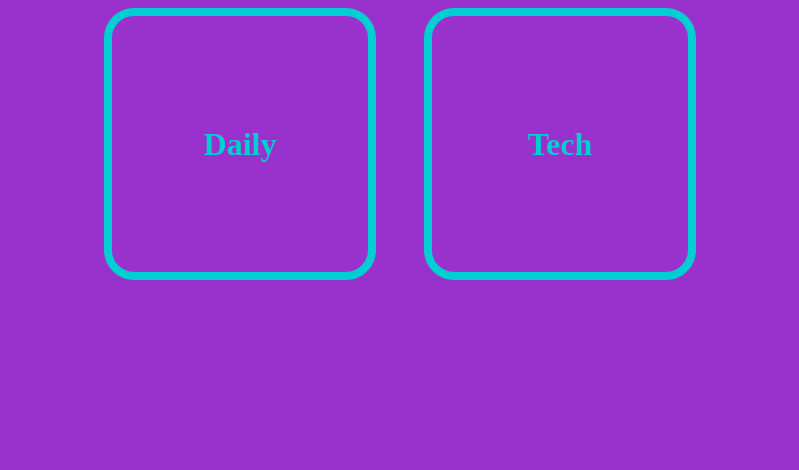
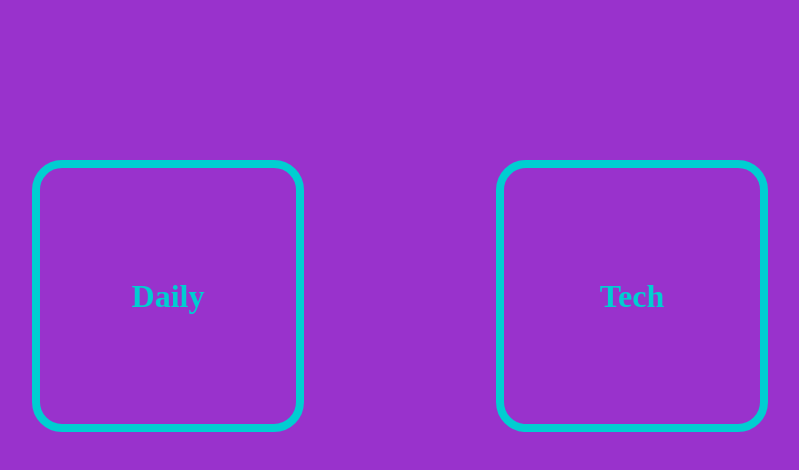
Before and after one commit to nhurwitz75/Convert, a plain HTML site: page dt.html in a window 1280 px wide. Shown: the whole page, without its empty margins (240-1039 px from the left). Drawn offline with Linux system fonts and the light colour scheme.

Commit message:
changed the flex gap between the buttons. added a margin on the top to center it vertically

```diff
--- a/dt.css
+++ b/dt.css
@@ -22,5 +22,6 @@
     align-items: center;
     justify-content: center;
     flex-direction: row;
-    gap: 3em;
+    gap: 12em;
+    margin-top: 10em;
 }
```
